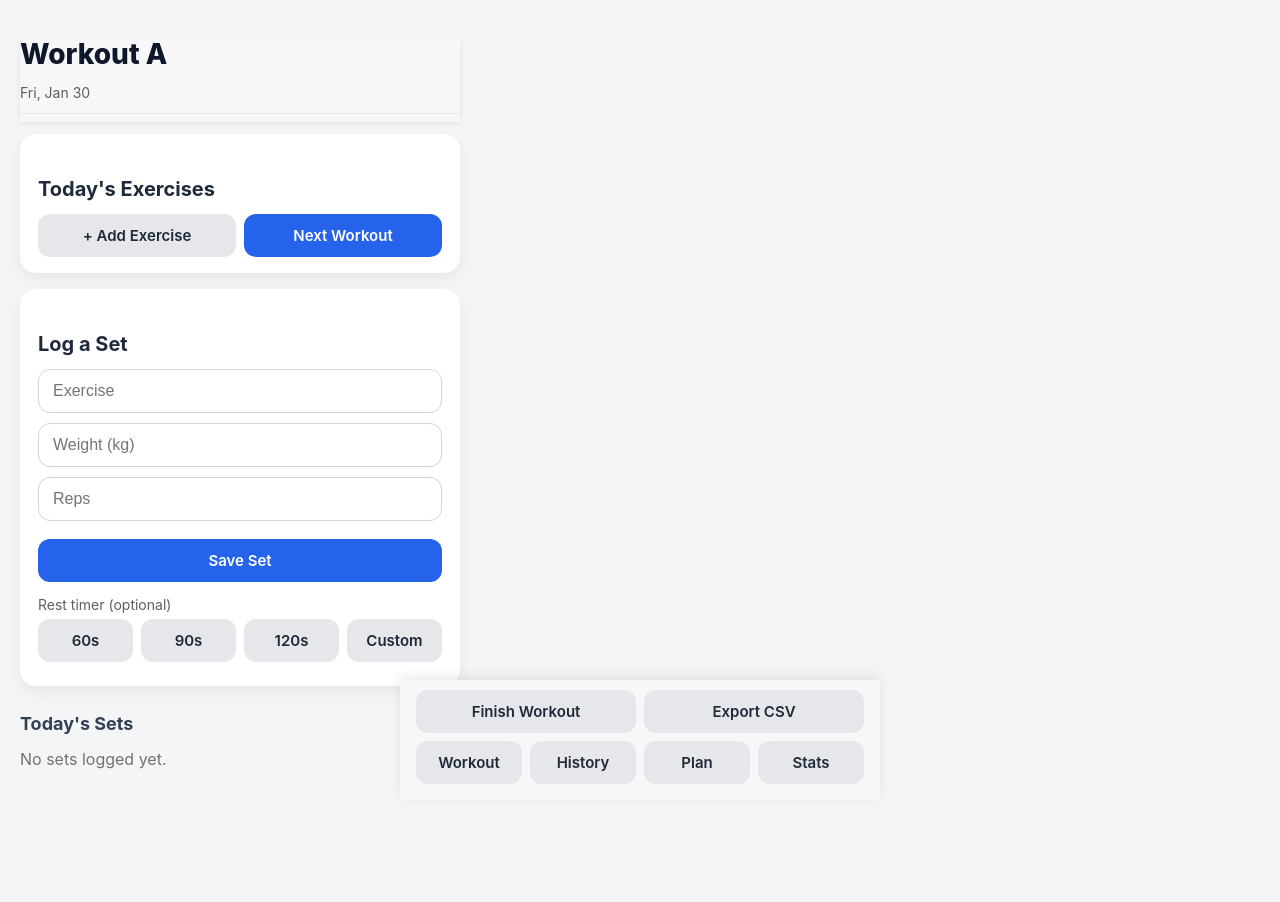
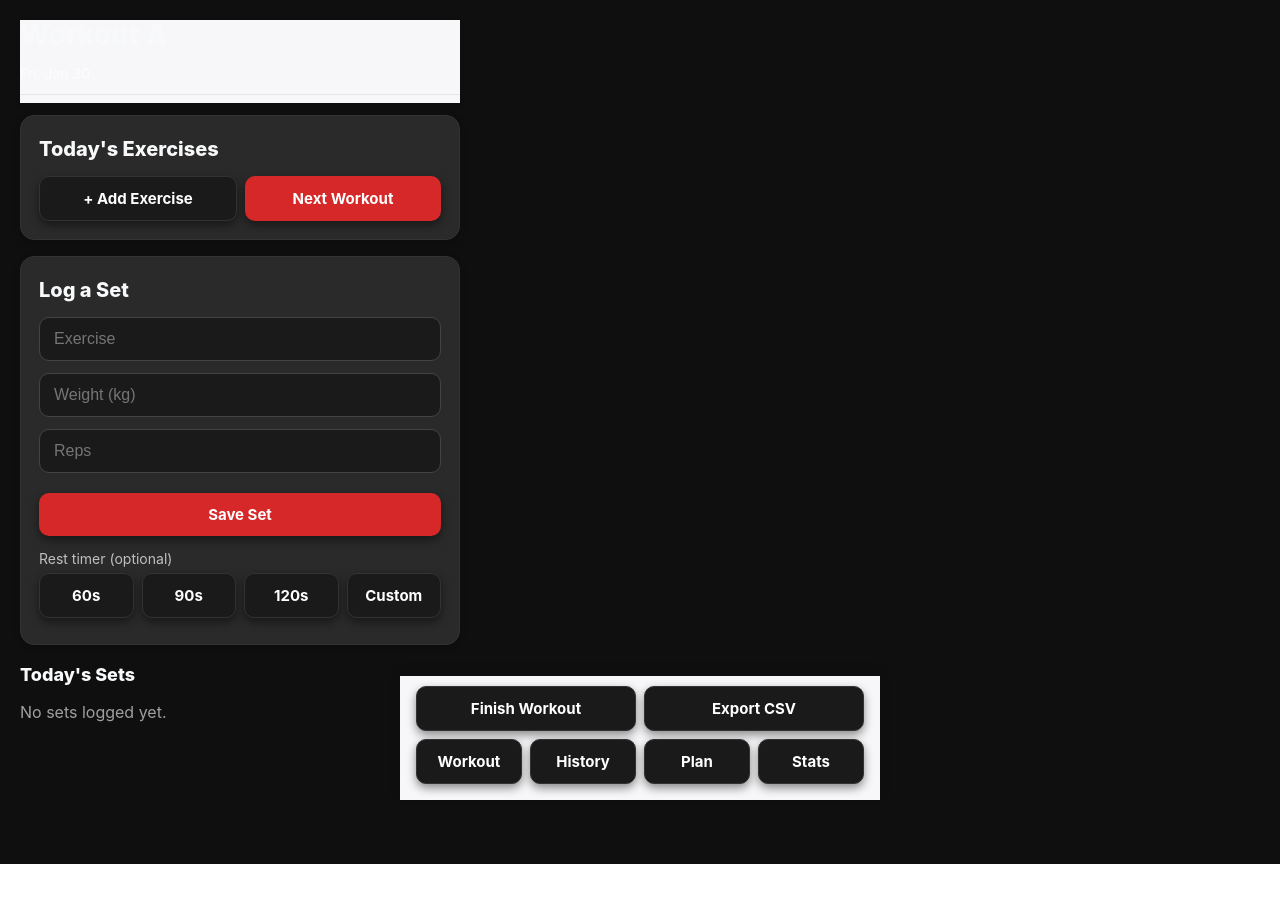
Before and after one commit to acarter24119-coder/strength-app, a React (Vite) app: page / in a window 1280 px wide. Shown: the top 902 px of the page. After the commit the page ends 864 px from the top, so only its background shows below. Built offline with nearby package versions, Linux system fonts and the light colour scheme.

Commit message:
Apply full Rogue Fitness strongman theme

```diff
--- a/src/App.css
+++ b/src/App.css
@@ -1,6 +1,30 @@
-/* ------------------------------ */
-/* GLOBAL RESET + BASE STYLING   */
-/* ------------------------------ */
+/* --------------------------------------------------------- */
+/* ROGUE / CERBERUS STRONGMAN THEME                          */
+/* --------------------------------------------------------- */
+
+:root {
+  /* Core palette */
+  --charcoal: #0f0f0f;
+  --steel-dark: #1a1a1a;
+  --steel: #2a2a2a;
+  --steel-light: #3a3a3a;
+
+  --off-white: #f8f9fa;
+  --text-light: #ffffff;
+  --text-muted: #b3b3b3;
+
+  /* Cerberus red */
+  --cerberus-red: #d62828;
+  --cerberus-red-dark: #b71c1c;
+
+  /* Shadows */
+  --shadow-strong: 0 4px 10px rgba(0,0,0,0.45);
+  --shadow-soft: 0 2px 6px rgba(0,0,0,0.25);
+}
+
+/* --------------------------------------------------------- */
+/* GLOBAL RESET + BASE                                       */
+/* --------------------------------------------------------- */
 
 * {
   box-sizing: border-box;
@@ -10,13 +34,12 @@
 body {
   margin: 0;
   padding: 0;
-  font-family: -apple-system, BlinkMacSystemFont, "Inter", "Segoe UI",
-    Roboto, Helvetica, Arial, sans-serif;
-  background: #f4f5f7;
-  color: #1c1c1e;
+  background: var(--charcoal);
+  color: var(--text-light);
+  font-family: -apple-system, BlinkMacSystemFont, "Inter", "Segoe UI", Roboto, sans-serif;
 }
 
-/* Smooth animations */
+/* Smooth fade */
 .fade-in {
   animation: fadeIn 0.25s ease-out;
 }
@@ -26,9 +49,9 @@ body {
   to { opacity: 1; transform: translateY(0); }
 }
 
-/* ------------------------------ */
-/* CONTAINER + HEADERS            */
-/* ------------------------------ */
+/* --------------------------------------------------------- */
+/* CONTAINER + HEADERS                                       */
+/* --------------------------------------------------------- */
 
 .container {
   max-width: 480px;
@@ -37,64 +60,73 @@ body {
   padding-bottom: 140px;
 }
 
-h1 {
-  font-size: 28px;
+h1, h2, h3 {
+  margin: 0 0 12px 0;
   font-weight: 800;
-  margin-bottom: 12px;
-  color: #0f172a; /* Deep slate */
+  color: var(--off-white);
 }
 
-h2 {
-  font-size: 20px;
-  font-weight: 700;
-  margin-top: 24px;
-  margin-bottom: 10px;
-  color: #1e293b;
+h1 { font-size: 28px; }
+h2 { font-size: 20px; }
+h3 { font-size: 18px; }
+
+/* Rogue-style header bar */
+.header {
+  background: var(--steel-dark);
+  padding: 16px;
+  text-align: center;
+  font-size: 22px;
+  font-weight: 800;
+  color: var(--text-light);
+  border-bottom: 2px solid var(--cerberus-red);
+  box-shadow: var(--shadow-soft);
+  position: sticky;
+  top: 0;
+  z-index: 10;
 }
 
-h3 {
-  font-size: 18px;
-  font-weight: 700;
-  margin-top: 24px;
-  margin-bottom: 10px;
-  color: #334155;
-}
-
-/* ------------------------------ */
-/* INPUTS                         */
-/* ------------------------------ */
+/* --------------------------------------------------------- */
+/* INPUTS                                                    */
+/* --------------------------------------------------------- */
 
 input {
   width: 100%;
   padding: 12px 14px;
-  margin-bottom: 10px;
-  border-radius: 12px;
-  border: 1px solid #d1d5db;
+  margin-bottom: 12px;
+  border-radius: 10px;
+  border: 1px solid #444;
+  background: var(--steel-dark);
+  color: var(--text-light);
   font-size: 16px;
-  background: #ffffff;
-  transition: border 0.2s ease, box-shadow 0.2s ease;
 }
 
 input:focus {
-  border-color: #2563eb; /* Strongman blue */
-  box-shadow: 0 0 0 3px rgba(37, 99, 235, 0.2);
+  border-color: var(--cerberus-red);
+  box-shadow: 0 0 0 3px rgba(214, 40, 40, 0.3);
   outline: none;
 }
 
-/* ------------------------------ */
-/* BUTTONS                        */
-/* ------------------------------ */
+/* --------------------------------------------------------- */
+/* BUTTONS                                                   */
+/* --------------------------------------------------------- */
 
 button {
   padding: 12px 16px;
-  border-radius: 12px;
+  border-radius: 10px;
   border: none;
   font-size: 15px;
-  font-weight: 600;
+  font-weight: 700;
   cursor: pointer;
-  background: #2563eb; /* Strongman blue */
-  color: white;
-  transition: background 0.2s ease, transform 0.1s ease;
+  background: var(--cerberus-red);
+  color: var(--text-light);
+  width: 100%;
+  box-shadow: var(--shadow-strong);
+  transition: 0.15s ease;
+}
+
+button:hover {
+  background: var(--cerberus-red-dark);
+  transform: translateY(-1px);
 }
 
 button:active {
@@ -102,23 +134,39 @@ button:active {
 }
 
 button.secondary {
-  background: #e5e7eb;
-  color: #1f2937;
+  background: var(--steel-dark);
+  color: var(--text-light);
+  border: 1px solid #333;
 }
 
 button.danger {
-  background: #dc2626;
-  color: white;
+  background: #8b0000;
 }
 
-/* ------------------------------ */
-/* EXERCISE LIST                  */
-/* ------------------------------ */
+/* --------------------------------------------------------- */
+/* CARD / PANEL STYLING                                      */
+/* --------------------------------------------------------- */
+
+.card,
+.exercise-group,
+.summary-box,
+.history-item {
+  background: var(--steel);
+  border-radius: 14px;
+  padding: 18px;
+  margin-bottom: 16px;
+  box-shadow: var(--shadow-soft);
+  border: 1px solid #333;
+}
+
+/* --------------------------------------------------------- */
+/* EXERCISE LIST + SET ROWS                                  */
+/* --------------------------------------------------------- */
 
 .exercise-item {
   padding: 12px 0;
   font-size: 16px;
-  border-bottom: 1px solid #e2e8f0;
+  border-bottom: 1px solid var(--steel-light);
   display: flex;
   justify-content: space-between;
   align-items: center;
@@ -126,32 +174,8 @@ button.danger {
 
 .exercise-item span {
   cursor: pointer;
-  font-weight: 500;
-}
-
-/* ------------------------------ */
-/* CARD STYLING (PREMIUM LOOK)    */
-/* ------------------------------ */
-
-.card {
-  background: white;
-  border-radius: 16px;
-  padding: 16px 18px;
-  margin-bottom: 16px;
-  box-shadow: 0 6px 16px rgba(0,0,0,0.06);
-  animation: fadeIn 0.25s ease-out;
-}
-
-/* ------------------------------ */
-/* TODAY'S SETS GROUPING          */
-/* ------------------------------ */
-
-.exercise-group {
-  background: white;
-  border-radius: 16px;
-  padding: 16px 18px;
-  margin-bottom: 18px;
-  box-shadow: 0 6px 16px rgba(0,0,0,0.06);
+  font-weight: 600;
+  color: var(--off-white);
 }
 
 .exercise-group-header {
@@ -159,46 +183,46 @@ button.danger {
   justify-content: space-between;
   align-items: center;
   padding-bottom: 8px;
-  border-bottom: 1px solid #e2e8f0;
+  border-bottom: 1px solid var(--steel-light);
   margin-bottom: 12px;
 }
 
 .exercise-group-header-title {
   font-size: 17px;
   font-weight: 700;
-  color: #1e293b;
+  color: var(--off-white);
 }
 
 .set-row {
   display: flex;
   justify-content: space-between;
   padding: 10px 0;
-  border-bottom: 1px dashed #cbd5e1;
+  border-bottom: 1px dashed var(--steel-light);
   font-size: 15px;
+  color: var(--text-light);
 }
 
 .set-row:last-child {
   border-bottom: none;
 }
 
-/* Delete button inside set row */
 .set-delete-btn {
-  background: #fee2e2;
-  border: 1px solid #ef4444;
-  color: #b91c1c;
+  background: #5a0000;
+  border: 1px solid #8b0000;
+  color: #ffb3b3;
   padding: 3px 7px;
   border-radius: 6px;
   font-size: 12px;
   cursor: pointer;
 }
 
-/* ------------------------------ */
-/* ACTIVE EXERCISE HIGHLIGHT      */
-/* ------------------------------ */
+/* --------------------------------------------------------- */
+/* ACTIVE EXERCISE HIGHLIGHT                                 */
+/* --------------------------------------------------------- */
 
 .active-exercise {
-  background: #dbeafe;
-  border-left: 5px solid #2563eb;
+  background: #3a0000;
+  border-left: 5px solid var(--cerberus-red);
   padding: 12px 14px;
   border-radius: 12px;
   margin-bottom: 12px;
@@ -206,69 +230,42 @@ button.danger {
   font-weight: 600;
 }
 
-/* ------------------------------ */
-/* SUMMARY SCREEN                 */
-/* ------------------------------ */
+/* --------------------------------------------------------- */
+/* BOTTOM NAVIGATION BAR                                     */
+/* --------------------------------------------------------- */
 
-.summary-box {
-  background: white;
-  padding: 18px;
-  border-radius: 16px;
-  box-shadow: 0 6px 16px rgba(0,0,0,0.06);
-  margin-bottom: 20px;
+.navbar {
+  position: fixed;
+  bottom: 0;
+  left: 0;
+  right: 0;
+  background: var(--steel-dark);
+  display: flex;
+  justify-content: space-around;
+  padding: 10px 0;
+  border-top: 1px solid #333;
+  box-shadow: var(--shadow-strong);
+  z-index: 20;
 }
 
-/* ------------------------------ */
-/* HISTORY PAGE                   */
-/* ------------------------------ */
-
-.history-item {
-  background: white;
-  padding: 14px 16px;
-  border-radius: 14px;
-  margin-bottom: 14px;
-  box-shadow: 0 4px 12px rgba(0,0,0,0.05);
+.nav-item {
+  color: var(--text-muted);
+  font-size: 12px;
+  text-align: center;
 }
 
-/* ------------------------------ */
-/* DARK MODE SUPPORT              */
-/* ------------------------------ */
+.nav-item.active {
+  color: var(--cerberus-red);
+  font-weight: 700;
+}
+
+/* --------------------------------------------------------- */
+/* DARK MODE OVERRIDE (optional)                             */
+/* --------------------------------------------------------- */
 
 @media (prefers-color-scheme: dark) {
   body {
-    background: #111827;
-    color: #f3f4f6;
-  }
-
-  .card,
-  .exercise-group,
-  .summary-box,
-  .history-item {
-    background: #1f2937;
-    box-shadow: none;
-  }
-
-  input {
-    background: #374151;
-    border: 1px solid #4b5563;
-    color: white;
-  }
-
-  button.secondary {
-    background: #374151;
-    color: #f3f4f6;
-  }
-
-  .exercise-item {
-    border-bottom: 1px solid #374151;
-  }
-
-  .active-exercise {
-    background: #1e3a8a;
-    border-left-color: #3b82f6;
-  }
-
-  .set-row {
-    border-bottom: 1px dashed #4b5563;
+    background: var(--charcoal);
+    color: var(--text-light);
   }
 }
```
